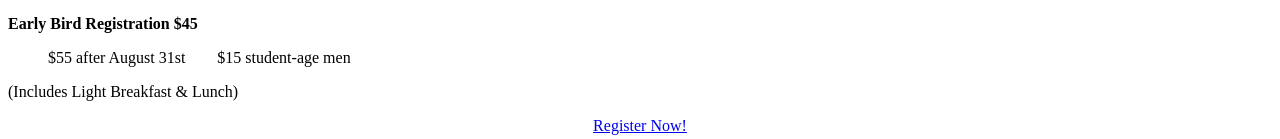
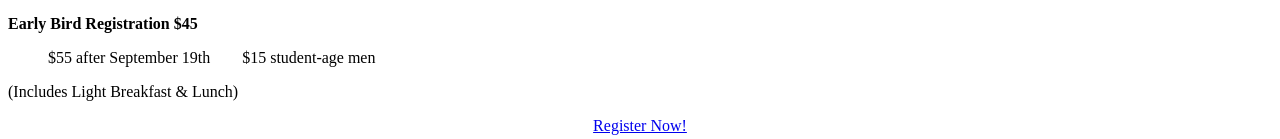
Before and after one commit to exultrochester/exultrochester.org, a Gatsby site: page /2019 in a window 1280 px wide. Shown: the part 304-443 px from the top of the page. Built offline with nearby package versions, Linux system fonts and the light colour scheme; Gatsby itself is replaced by a stand-in of ours.

Commit message:
Update Early Bird date

```diff
--- a/src/pages/2019.js
+++ b/src/pages/2019.js
@@ -157,7 +157,7 @@ const ConferencePage = () => (
             display: 'inline-block',
             marginRight: '2em',
           }}>
-          $55 after August 31st
+          $55 after September 19th
         </li>
         <li
           style={{
```
